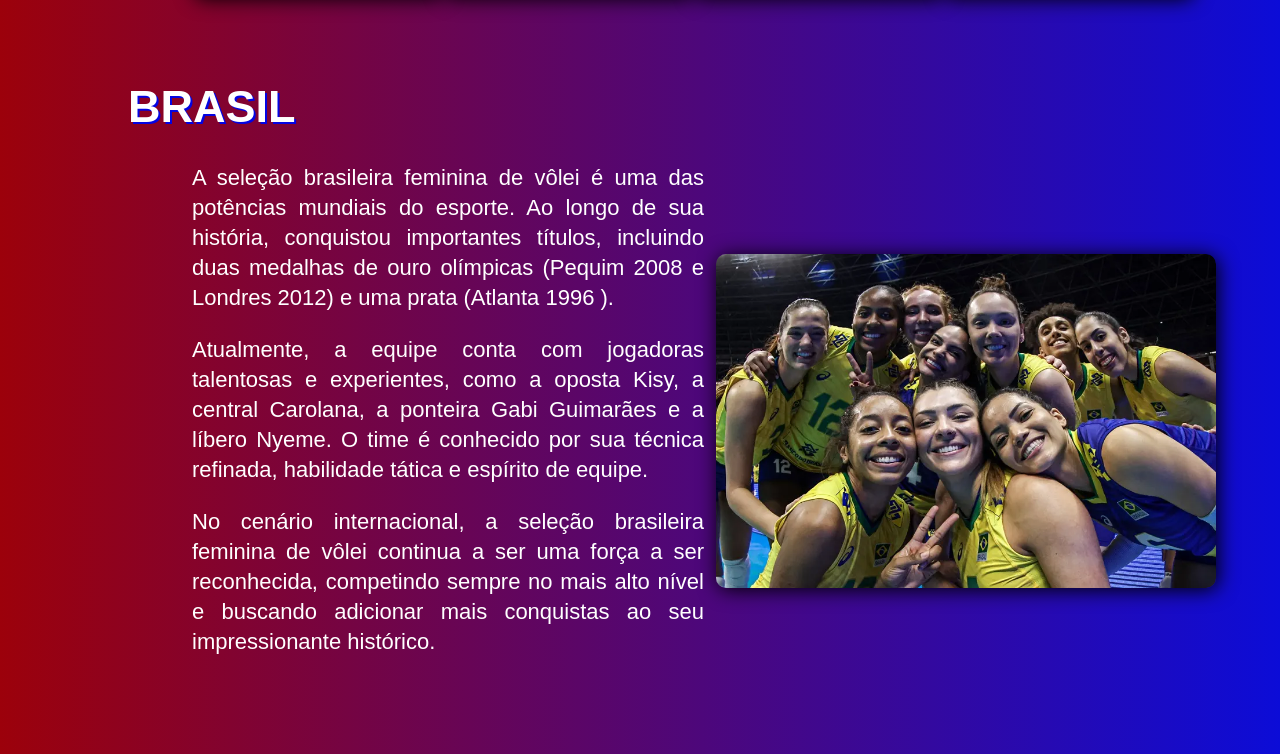
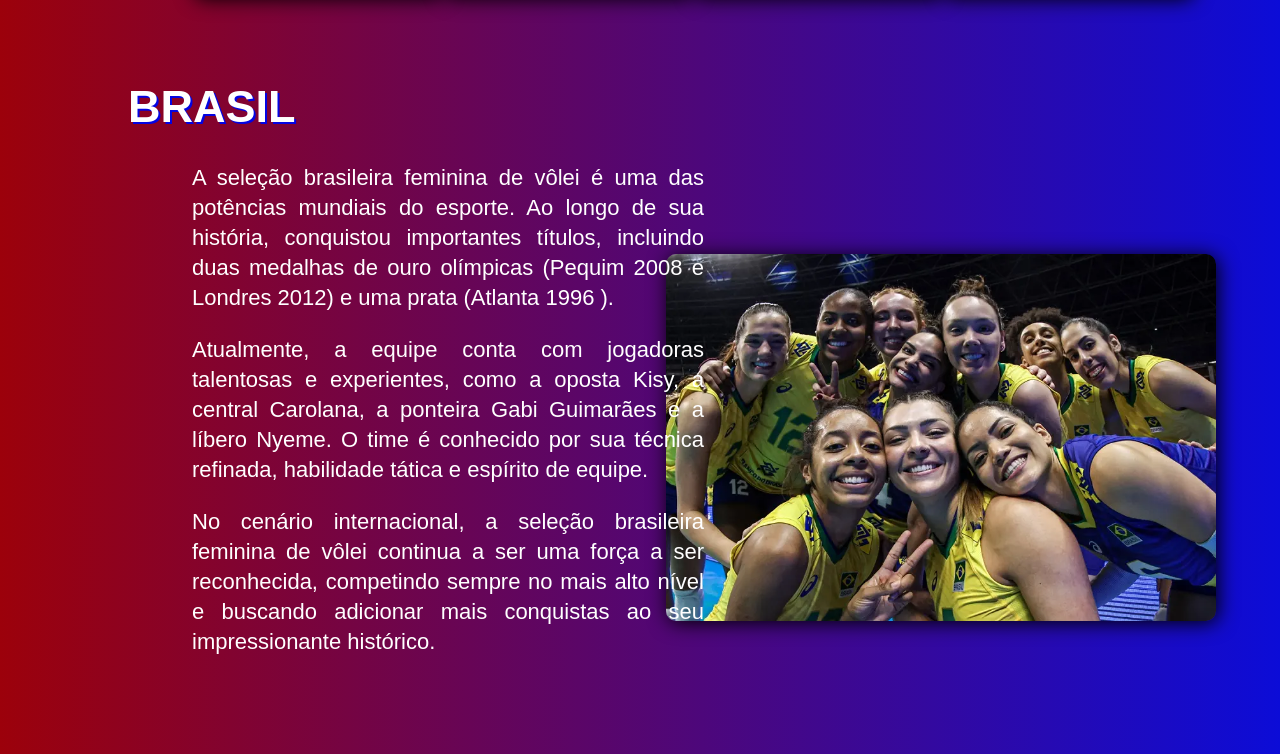
Before and after one commit to imanagiulia/VNL, a plain HTML site: page equipes.html in a window 1280 px wide. Shown: the part 986-1740 px from the top of the page. Drawn offline with Linux system fonts and the light colour scheme.

Commit message:
alteração nas imagens da pagina 2 e 3

```diff
--- a/style.css
+++ b/style.css
@@ -153,19 +153,18 @@ nav, .content {
 }
 
 .contentTxt {
-    width: 40%;
     font-size: 20px;
     line-height: 30px;
     margin-left: 12%;
     text-align: justify;
 }
 
-.content img {
-    float: right;
-    width: 500px;
-    margin-top: -55%;
-    margin-right: 5%;
+.img-pag2 {
+    float:right;
+    margin: auto 5%;
 }
+
+
 
 #titulo-equipes {
     font-size: 50px;
@@ -254,6 +253,10 @@ nav, .content {
 
 #brasil-img {
     margin-top: -425px;
+}
+
+.paises img {
+    width: 550px;
 }
 
 #bulgaria-img {
```
